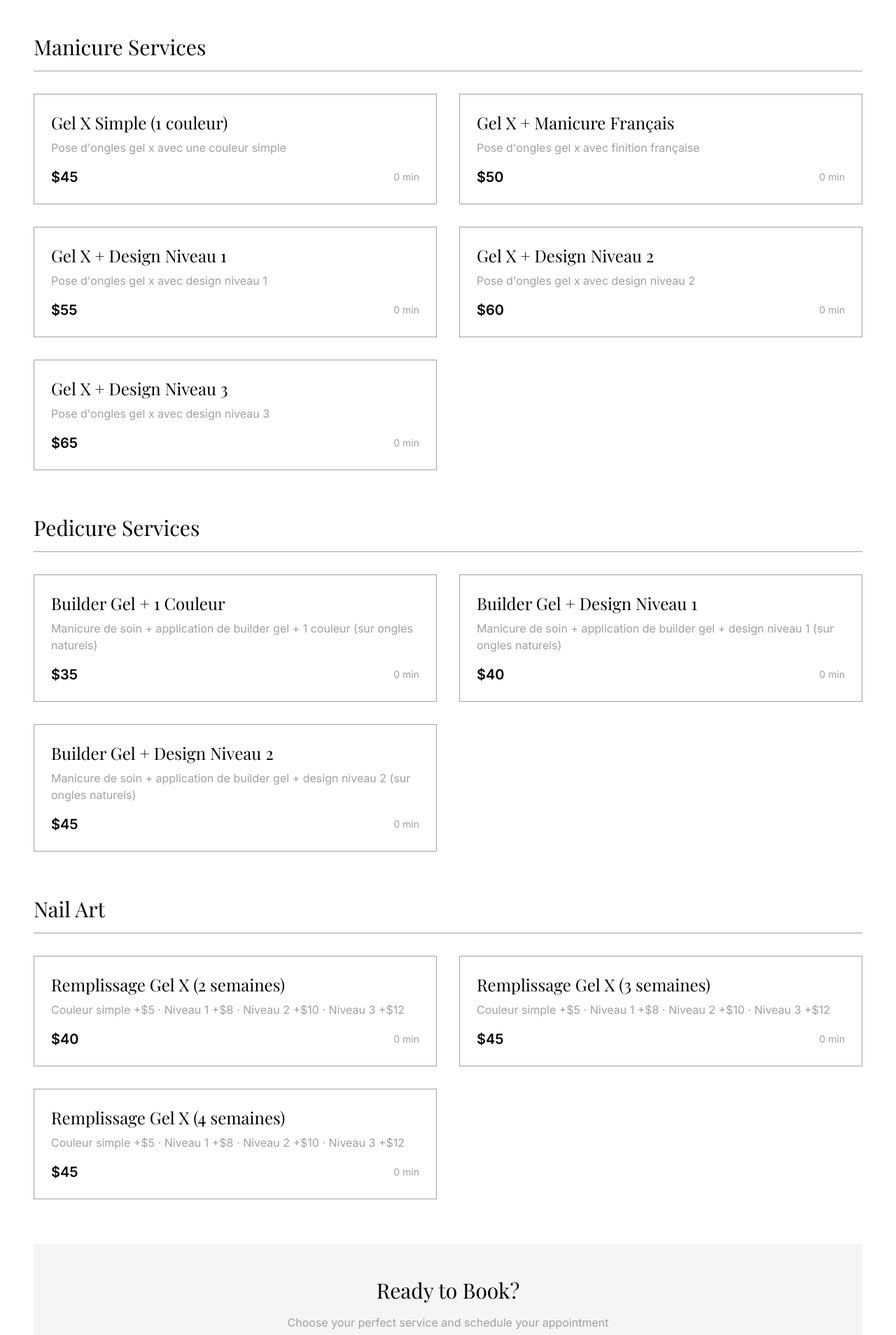
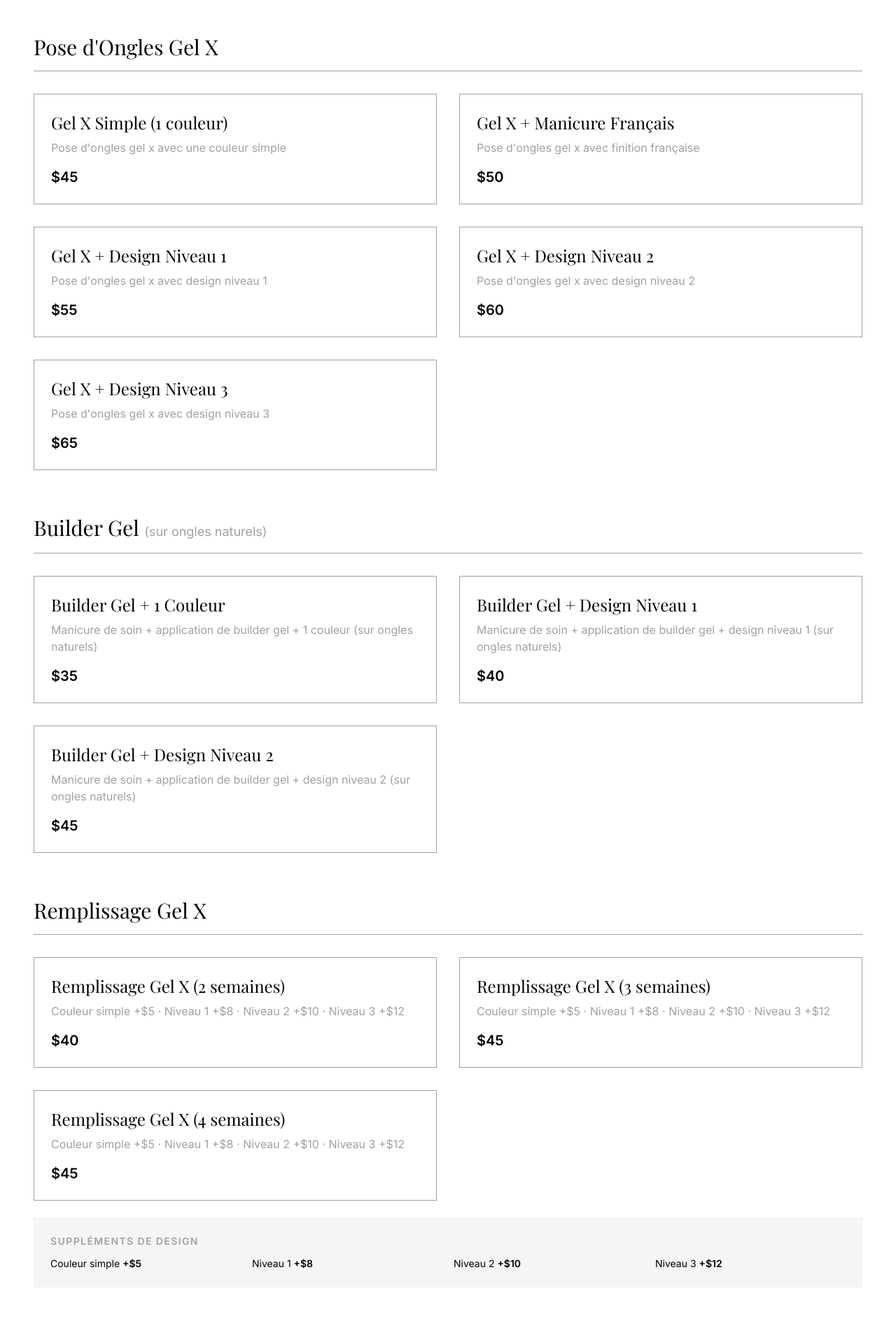
Before and after one commit to Testing-elo/nailsbyvic, a React (Vite) app: page /services in a window 1280 px wide. Shown: the part 280-2188 px from the top of the page at 70% size. Built offline with nearby package versions, Linux system fonts and the light colour scheme; no server answers.

Commit message:
Update Services.tsx

```diff
--- a/src/pages/Services.tsx
+++ b/src/pages/Services.tsx
@@ -4,86 +4,90 @@ import Button from '@/components/ui/Button';
 
 export default function Services() {
     const groupedServices = {
-        manicure: SERVICES.filter(s => s.category === 'manicure'),
-        pedicure: SERVICES.filter(s => s.category === 'pedicure'),
-        nailart: SERVICES.filter(s => s.category === 'nailart'),
+        gelx:        SERVICES.filter(s => s.category === 'manicure'),
+        builder:     SERVICES.filter(s => s.category === 'pedicure'),
+        remplissage: SERVICES.filter(s => s.category === 'nailart'),
+        other:       SERVICES.filter(s => s.category === 'other'),
     };
+
+    const renderCards = (services: typeof SERVICES) => (
+        <div className="grid grid-cols-1 md:grid-cols-2 gap-8">
+            {services.map((service) => (
+                <div key={service.id} className="card-elegant">
+                    <h3 className="text-2xl font-serif mb-2">{service.name}</h3>
+                    <p className="text-mediumGray mb-4">{service.description}</p>
+                    <div className="flex justify-between items-center">
+                        <span className="text-xl font-semibold">${service.price}</span>
+                    </div>
+                </div>
+            ))}
+        </div>
+    );
 
     return (
         <div className="section-padding animate-fade-in">
             <div className="container-custom">
                 <div className="text-center mb-16">
-                    <h1 className="text-5xl md:text-6xl font-serif mb-4">Our Services</h1>
+                    <h1 className="text-5xl md:text-6xl font-serif mb-4">Nos Services</h1>
                     <p className="text-xl text-mediumGray max-w-2xl mx-auto">
-                        Indulge in premium nail services designed to bring out your elegance
+                        Tarifs chez Nails by Vic
                     </p>
                 </div>
 
-                {/* Manicure Services */}
+                {/* Gel X Poses */}
                 <section className="mb-16">
                     <h2 className="text-3xl font-serif mb-8 border-b border-mediumGray pb-4">
-                        Manicure Services
+                        Pose d&apos;Ongles Gel X
                     </h2>
-                    <div className="grid grid-cols-1 md:grid-cols-2 gap-8">
-                        {groupedServices.manicure.map((service) => (
-                            <div key={service.id} className="card-elegant">
-                                <h3 className="text-2xl font-serif mb-2">{service.name}</h3>
-                                <p className="text-mediumGray mb-4">{service.description}</p>
-                                <div className="flex justify-between items-center">
-                                    <span className="text-xl font-semibold">${service.price}</span>
-                                    <span className="text-sm text-mediumGray">{service.duration} min</span>
-                                </div>
-                            </div>
-                        ))}
+                    {renderCards(groupedServices.gelx)}
+                </section>
+
+                {/* Builder Gel */}
+                <section className="mb-16">
+                    <h2 className="text-3xl font-serif mb-8 border-b border-mediumGray pb-4">
+                        Builder Gel{' '}
+                        <span className="text-lg font-sans text-mediumGray">(sur ongles naturels)</span>
+                    </h2>
+                    {renderCards(groupedServices.builder)}
+                </section>
+
+                {/* Remplissage Gel X */}
+                <section className="mb-16">
+                    <h2 className="text-3xl font-serif mb-8 border-b border-mediumGray pb-4">
+                        Remplissage Gel X
+                    </h2>
+                    {renderCards(groupedServices.remplissage)}
+
+                    {/* Design add-on legend */}
+                    <div className="mt-6 p-6 bg-softGray">
+                        <p className="text-sm font-semibold uppercase tracking-widest mb-3 text-mediumGray">
+                            Suppléments de design
+                        </p>
+                        <div className="grid grid-cols-2 md:grid-cols-4 gap-4 text-sm">
+                            <div>Couleur simple <span className="font-semibold">+$5</span></div>
+                            <div>Niveau 1 <span className="font-semibold">+$8</span></div>
+                            <div>Niveau 2 <span className="font-semibold">+$10</span></div>
+                            <div>Niveau 3 <span className="font-semibold">+$12</span></div>
+                        </div>
                     </div>
                 </section>
 
-                {/* Pedicure Services */}
+                {/* Remplissage Builder Gel & Soak Off */}
                 <section className="mb-16">
                     <h2 className="text-3xl font-serif mb-8 border-b border-mediumGray pb-4">
-                        Pedicure Services
+                        Remplissage Builder Gel &amp; Soak Off
                     </h2>
-                    <div className="grid grid-cols-1 md:grid-cols-2 gap-8">
-                        {groupedServices.pedicure.map((service) => (
-                            <div key={service.id} className="card-elegant">
-                                <h3 className="text-2xl font-serif mb-2">{service.name}</h3>
-                                <p className="text-mediumGray mb-4">{service.description}</p>
-                                <div className="flex justify-between items-center">
-                                    <span className="text-xl font-semibold">${service.price}</span>
-                                    <span className="text-sm text-mediumGray">{service.duration} min</span>
-                                </div>
-                            </div>
-                        ))}
-                    </div>
-                </section>
-
-                {/* Nail Art Services */}
-                <section className="mb-16">
-                    <h2 className="text-3xl font-serif mb-8 border-b border-mediumGray pb-4">
-                        Nail Art
-                    </h2>
-                    <div className="grid grid-cols-1 md:grid-cols-2 gap-8">
-                        {groupedServices.nailart.map((service) => (
-                            <div key={service.id} className="card-elegant">
-                                <h3 className="text-2xl font-serif mb-2">{service.name}</h3>
-                                <p className="text-mediumGray mb-4">{service.description}</p>
-                                <div className="flex justify-between items-center">
-                                    <span className="text-xl font-semibold">${service.price}</span>
-                                    <span className="text-sm text-mediumGray">{service.duration} min</span>
-                                </div>
-                            </div>
-                        ))}
-                    </div>
+                    {renderCards(groupedServices.other)}
                 </section>
 
                 {/* CTA */}
                 <div className="text-center mt-16 p-12 bg-softGray">
-                    <h2 className="text-3xl font-serif mb-4">Ready to Book?</h2>
+                    <h2 className="text-3xl font-serif mb-4">Prête à réserver?</h2>
                     <p className="text-mediumGray mb-6">
-                        Choose your perfect service and schedule your appointment
+                        Choisissez votre service et réservez votre rendez-vous
                     </p>
                     <Link to="/book">
-                        <Button>Book Now</Button>
+                        <Button>Réserver</Button>
                     </Link>
                 </div>
             </div>
```
